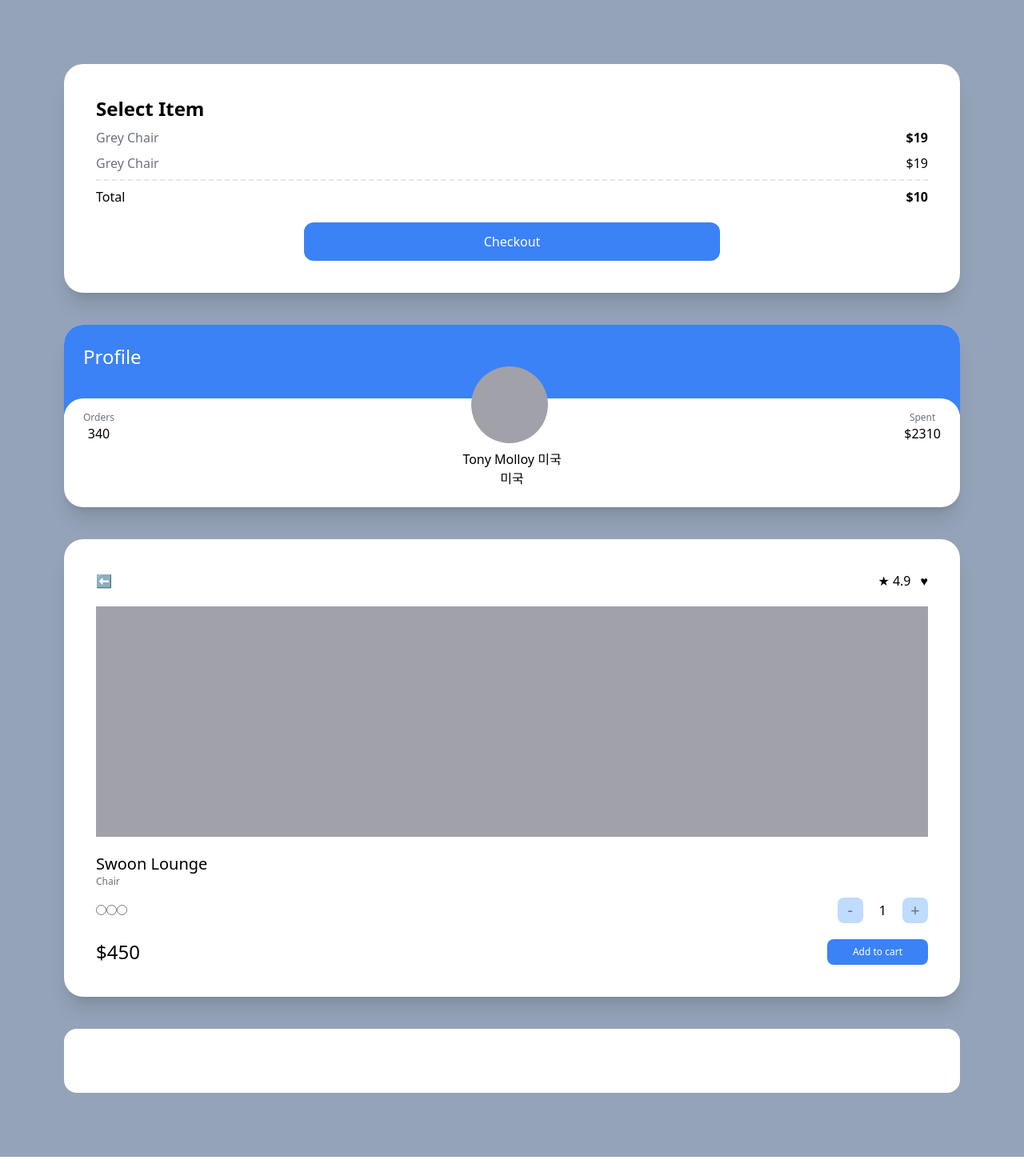
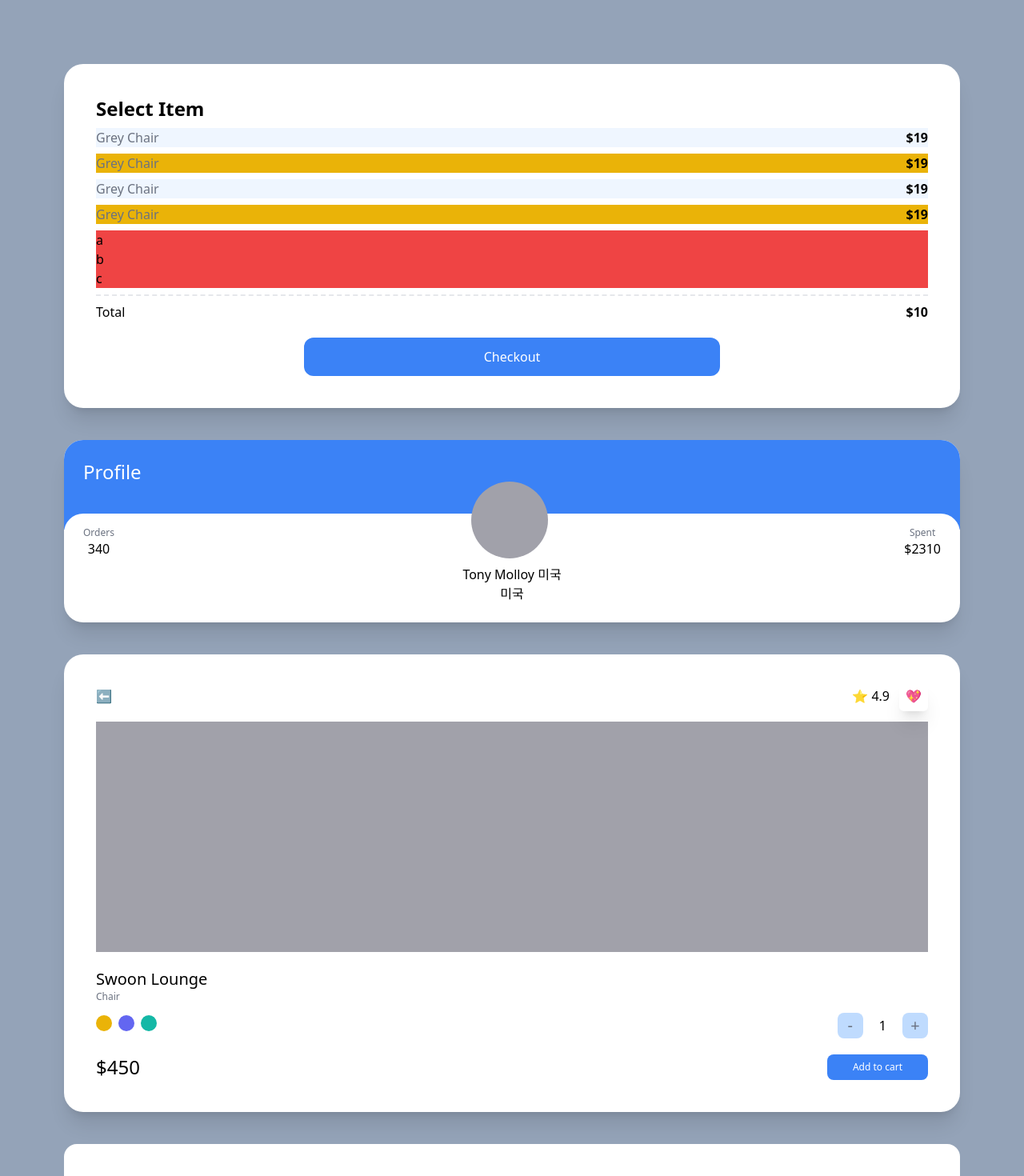
Before and after one commit to dong-park/carrot-market, a Next.js app: page / in a window 1280 px wide. Shown: the top 1470 px of the page at 80% size. Before the commit the page ends 1446 px from the top, so only its background shows below. Built offline with nearby package versions, Linux system fonts and the light colour scheme.

Commit message:
4.6 Modifiers for Lists

```diff
--- a/pages/index.tsx
+++ b/pages/index.tsx
@@ -8,20 +8,30 @@
         <div className='bg-slate-400 py-20 px-20 grid gap-10 min-h-screen'>
             <div className='bg-white p-10 rounded-3xl shadow-xl'>
                 <span className="font-semibold text-2xl">Select Item</span>
-                <div className='flex justify-between my-2'>
-                    <span className='text-gray-500'>Grey Chair</span>
-                    <span className='font-semibold'>$19</span>
-                </div>
-                <div className='flex justify-between'>
-                    <span className='text-gray-500'>Grey Chair</span>
-                    <span>$19</span>
-                </div>
+                <ul>
+                    {[1, 2, 3, 4].map((i) => (
+                        <div key={i} className='flex justify-between my-2 odd:bg-blue-50 even:bg-yellow-500'>
+                            <span className='text-gray-500'>Grey Chair</span>
+                            <span className='font-semibold'>$19</span>
+                        </div>
+                    ))}
+                </ul>
+                <ul>
+                    {["a", "b", "c"].map((c, i) => (
+                        <li className='bg-red-500'>
+                            {c}
+                        </li>
+                    ))}
+                </ul>
                 <div className='flex justify-between mt-2 pt-2 border-t-2 border-dashed'>
                     <span>Total</span>
                     <span className="font-semibold">$10</span>
                 </div>
                 <div
-                    className='mt-5 bg-blue-500 text-white p-3 text-center rounded-xl w-2/4 mx-auto'
+                    className="
+                    mt-5 bg-blue-500 text-white p-3 text-center rounded-xl w-2/4 mx-auto
+                    hover:bg-teal-500 hover:text-black active:bg-yellow-500 focus:bg-red-500
+                    "
                 >
                     Checkout
                 </div>
@@ -54,8 +64,8 @@
                 <div className='flex mb-5 justify-between items-center'>
                     <span>⬅️</span>
                     <div className='space-x-3'>
-                        <span>★ 4.9</span>
-                        <span>♥</span>
+                        <span>⭐️ 4.9</span>
+                        <span className="shadow-xl p-2 rounded-md">💖</span>
                     </div>
                 </div>
                 <div className='bg-zinc-400 h-72 mb-5'></div>
@@ -63,10 +73,10 @@
                     <span className='font-medium text-xl'>Swoon Lounge</span>
                     <span className='text-xs text-gray-500'>Chair</span>
                     <div className='mt-3 mb-5 flex justify-between items-center'>
-                        <div>
-                            <input type="radio" />
-                            <input type="radio" />
-                            <input type="radio" />
+                        <div className='space-x-2'>
+                            <button className='w-5 h-5 rounded-full bg-yellow-500 focus:ring-2 ring-offset-2 ring-yellow-500 transition' />
+                            <button className='w-5 h-5 rounded-full bg-indigo-500 focus:ring-2 ring-offset-2 ring-indigo-500 transition' />
+                            <button className='w-5 h-5 rounded-full bg-teal-500 focus:ring-2 ring-offset-2 ring-teal-500 transition' />
                         </div>
                         <div className='flex items-center space-x-5'>
                             <button className='rounded-lg bg-blue-200 flex justify-center items-center aspect-square w-8 text-xl text-gray-500'>-</button>
```
Also changed, not shown: 2 other files (tests, documents, lock files or other folders).
